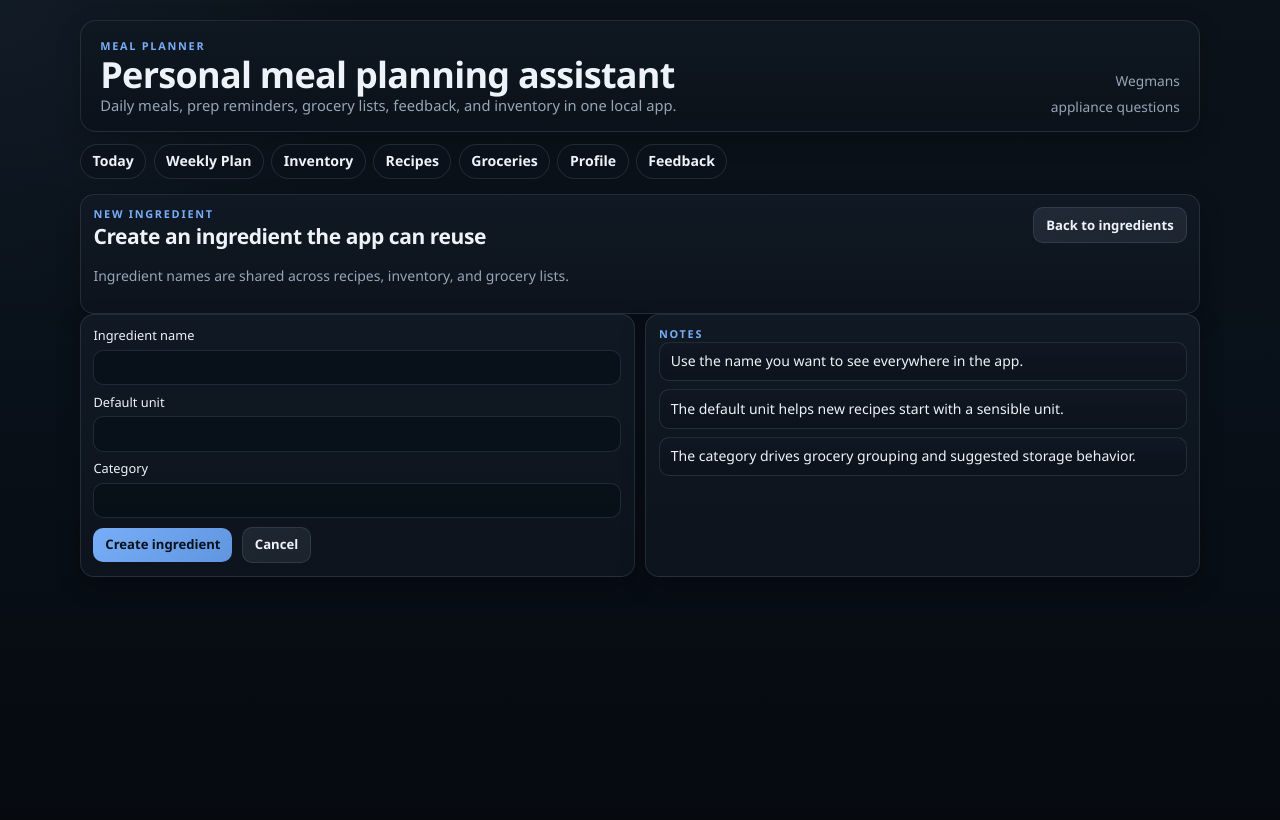
After one commit to mattdh12/meal_planner, a FastAPI app: template src/meal_planner/web/templates/ingredient_form.html in a window 1280 px wide. The commit adds this page. Run offline with FastAPI, Linux system fonts and the light colour scheme; the template is opened without the code that fills it, so the values that code supplies are empty.

Commit message:
Add in-app ingredient and supplement management

```diff
--- a/src/meal_planner/web/app.py
+++ b/src/meal_planner/web/app.py
@@ -14,11 +14,15 @@ from meal_planner.services import (
     ApplianceService,
     FeedbackService,
     GroceryService,
+    IngredientService,
+    IngredientValidationError,
     InventoryService,
     PlannerService,
     ProfileService,
     RecipeService,
     RecipeValidationError,
+    SupplementService,
+    SupplementValidationError,
 )
 from meal_planner.storage import Database, PlannedMeal
 
@@ -109,6 +113,38 @@ def _recipe_form_values(recipe=None, ingredient_lines: str = "", appliance_lines
     }
 
 
+def _ingredient_form_values(ingredient=None, form_data: dict | None = None) -> dict:
+    if form_data is not None:
+        return form_data
+    if ingredient is None:
+        return {"name": "", "default_unit": "count", "category": "Pantry"}
+    return {
+        "name": ingredient.name,
+        "default_unit": ingredient.default_unit,
+        "category": ingredient.category,
+    }
+
+
+def _supplement_form_values(supplement=None, form_data: dict | None = None) -> dict:
+    if form_data is not None:
+        return form_data
+    if supplement is None:
+        return {
+            "name": "",
+            "category": "Supplement",
+            "recommended": False,
+            "dosage": "",
+            "notes": "",
+        }
+    return {
+        "name": supplement.name,
+        "category": supplement.category,
+        "recommended": supplement.recommended,
+        "dosage": supplement.dosage,
+        "notes": supplement.notes,
+    }
+
+
 def create_app(database_path: Path | None = None) -> FastAPI:
     app = FastAPI(title="Meal Planner", version="0.1.0")
     app.state.database = Database(database_path=database_path)
@@ -149,6 +185,48 @@ def create_app(database_path: Path | None = None) -> FastAPI:
             )
             return app.state.templates.TemplateResponse(request, "recipe_form.html", context, status_code=status_code)
 
+    def _render_ingredient_form(
+        request: Request,
+        ingredient=None,
+        form_values: dict | None = None,
+        error_message: str | None = None,
+        status_code: int = 200,
+    ) -> object:
+        with app.state.database.session() as session:
+            ingredient_service = IngredientService(session)
+            profile_service = ProfileService(session)
+            appliance_service = ApplianceService(session)
+            context = _base_context(request, profile_service.get_profile(), len(appliance_service.unresolved()))
+            context.update(
+                {
+                    "ingredient": ingredient,
+                    "form_values": _ingredient_form_values(ingredient=ingredient, form_data=form_values),
+                    "error_message": error_message,
+                    "categories": ingredient_service.categories(),
+                }
+            )
+            return app.state.templates.TemplateResponse(request, "ingredient_form.html", context, status_code=status_code)
+
+    def _render_supplement_form(
+        request: Request,
+        supplement=None,
+        form_values: dict | None = None,
+        error_message: str | None = None,
+        status_code: int = 200,
+    ) -> object:
+        with app.state.database.session() as session:
+            profile_service = ProfileService(session)
+            appliance_service = ApplianceService(session)
+            context = _base_context(request, profile_service.get_profile(), len(appliance_service.unresolved()))
+            context.update(
+                {
+                    "supplement": supplement,
+                    "form_values": _supplement_form_values(supplement=supplement, form_data=form_values),
+                    "error_message": error_message,
+                }
+            )
+            return app.state.templates.TemplateResponse(request, "supplement_form.html", context, status_code=status_code)
+
     @app.get("/")
     async def root() -> RedirectResponse:
         return RedirectResponse(url="/today", status_code=303)
@@ -173,7 +251,7 @@ def create_app(database_path: Path | None = None) -> FastAPI:
                     "grocery_list": grocery_list,
                     "recent_events": inventory_service.recent_events(),
                     "suggestions": feedback_service.dashboard_context()["suggestions"],
-                    "recommended_supplements": recipe_service.recommended_supplements(),
+                    "recommended_supplements": SupplementService(session).recommended_supplements(),
                 }
             )
             return app.state.templates.TemplateResponse(request, "today.html", context)
@@ -265,6 +343,70 @@ def create_app(database_path: Path | None = None) -> FastAPI:
             InventoryService(session).adjust_inventory_item(item_key, quantity, location, reason, mode=mode, unit=unit)
             GroceryService(session).generate_weekly_list(start_of_week(date.today()), regenerate=True)
         return RedirectResponse(url="/inventory", status_code=303)
+
+    @app.get("/ingredients")
+    async def ingredients(request: Request) -> object:
+        with app.state.database.session() as session:
+            ingredient_service = IngredientService(session)
+            profile_service = ProfileService(session)
+            appliance_service = ApplianceService(session)
+            context = _base_context(request, profile_service.get_profile(), len(appliance_service.unresolved()))
+            context.update({"ingredients": ingredient_service.list_ingredients()})
+            return app.state.templates.TemplateResponse(request, "ingredients.html", context)
+
+    @app.get("/ingredients/new")
+    async def new_ingredient(request: Request) -> object:
+        return _render_ingredient_form(request)
+
+    @app.post("/ingredients/new")
+    async def create_ingredient(request: Request) -> object:
+        form = await request.form()
+        form_values = {
+            "name": str(form.get("name") or "").strip(),
+            "default_unit": str(form.get("default_unit") or "").strip(),
+            "category": str(form.get("category") or "").strip(),
+        }
+        try:
+            with app.state.database.session() as session:
+                ingredient = IngredientService(session).upsert_ingredient(form_values)
+                GroceryService(session).generate_weekly_list(start_of_week(date.today()), regenerate=True)
+            return RedirectResponse(url=f"/ingredients/{ingredient.id}/edit", status_code=303)
+        except IngredientValidationError as exc:
+            return _render_ingredient_form(request, form_values=form_values, error_message=str(exc), status_code=400)
+
+    @app.get("/ingredients/{ingredient_id}/edit")
+    async def edit_ingredient(ingredient_id: int, request: Request) -> object:
+        with app.state.database.session() as session:
+            ingredient = IngredientService(session).get_ingredient(ingredient_id)
+        if ingredient is None:
+            raise HTTPException(status_code=404)
+        return _render_ingredient_form(request, ingredient=ingredient)
+
+    @app.post("/ingredients/{ingredient_id}/edit")
+    async def update_ingredient(ingredient_id: int, request: Request) -> object:
+        form = await request.form()
+        form_values = {
+            "name": str(form.get("name") or "").strip(),
+            "default_unit": str(form.get("default_unit") or "").strip(),
+            "category": str(form.get("category") or "").strip(),
+        }
+        try:
+            with app.state.database.session() as session:
+                IngredientService(session).upsert_ingredient(form_values, ingredient_id=ingredient_id)
+                GroceryService(session).generate_weekly_list(start_of_week(date.today()), regenerate=True)
+            return RedirectResponse(url="/ingredients", status_code=303)
+        except IngredientValidationError as exc:
+            with app.state.database.session() as session:
+                ingredient = IngredientService(session).get_ingredient(ingredient_id)
+            if ingredient is None:
+                raise HTTPException(status_code=404)
+            return _render_ingredient_form(
+                request,
+                ingredient=ingredient,
+                form_values=form_values,
+                error_message=str(exc),
+                status_code=400,
+            )
 
     @app.get("/recipes")
     async def recipes(request: Request) -> object:
@@ -571,18 +713,84 @@ def create_app(database_path: Path | None = None) -> FastAPI:
         with app.state.database.session() as session:
             profile_service = ProfileService(session)
             appliance_service = ApplianceService(session)
-            recipe_service = RecipeService(session)
+            supplement_service = SupplementService(session)
             feedback_service = FeedbackService(session, app.state.ai_adapter)
             context = _base_context(request, profile_service.get_profile(), len(appliance_service.unresolved()))
             context.update(feedback_service.dashboard_context())
-            context.update({"supplements": recipe_service.list_supplements()})
+            context.update({"supplements": supplement_service.list_supplements()})
             return app.state.templates.TemplateResponse(request, "feedback.html", context)
+
+    @app.get("/supplements")
+    async def supplements(request: Request) -> object:
+        with app.state.database.session() as session:
+            profile_service = ProfileService(session)
+            appliance_service = ApplianceService(session)
+            supplement_service = SupplementService(session)
+            context = _base_context(request, profile_service.get_profile(), len(appliance_service.unresolved()))
+            context.update({"supplements": supplement_service.list_supplements()})
+            return app.state.templates.TemplateResponse(request, "supplements.html", context)
+
+    @app.get("/supplements/new")
+    async def new_supplement(request: Request) -> object:
+        return _render_supplement_form(request)
+
+    @app.post("/supplements/new")
+    async def create_supplement(request: Request) -> object:
+        form = await request.form()
+        form_values = {
+            "name": str(form.get("name") or "").strip(),
+            "category": str(form.get("category") or "").strip(),
+            "recommended": form.get("recommended") is not None,
+            "dosage": str(form.get("dosage") or "").strip(),
+            "notes": str(form.get("notes") or "").strip(),
+        }
+        try:
+            with app.state.database.session() as session:
+                supplement = SupplementService(session).upsert_supplement(form_values)
+            return RedirectResponse(url=f"/supplements/{supplement.id}/edit", status_code=303)
+        except SupplementValidationError as exc:
+            return _render_supplement_form(request, form_values=form_values, error_message=str(exc), status_code=400)
+
+    @app.get("/supplements/{supplement_id}/edit")
+    async def edit_supplement(supplement_id: int, request: Request) -> object:
+        with app.state.database.session() as session:
+            supplement = SupplementService(session).get_supplement(supplement_id)
+        if supplement is None:
+            raise HTTPException(status_code=404)
+        return _render_supplement_form(request, supplement=supplement)
+
+    @app.post("/supplements/{supplement_id}/edit")
+    async def update_supplement(supplement_id: int, request: Request) -> object:
+        form = await request.form()
+        form_values = {
+            "name": str(form.get("name") or "").strip(),
+            "category": str(form.get("category") or "").strip(),
+            "recommended": form.get("recommended") is not None,
+            "dosage": str(form.get("dosage") or "").strip(),
+            "notes": str(form.get("notes") or "").strip(),
+        }
+        try:
+            with app.state.database.session() as session:
+                SupplementService(session).upsert_supplement(form_values, supplement_id=supplement_id)
+            return RedirectResponse(url="/supplements", status_code=303)
+        except SupplementValidationError as exc:
+            with app.state.database.session() as session:
+                supplement = SupplementService(session).get_supplement(supplement_id)
+            if supplement is None:
+                raise HTTPException(status_code=404)
+            return _render_supplement_form(
+                request,
+                supplement=supplement,
+                form_values=form_values,
+                error_message=str(exc),
+                status_code=400,
+            )
 
     @app.post("/feedback/supplements/{supplement_id}")
     async def supplement_feedback(supplement_id: int, request: Request) -> RedirectResponse:
         form = await request.form()
         with app.state.database.session() as session:
-            RecipeService(session).add_supplement_feedback(
+            SupplementService(session).add_feedback(
                 supplement_id=supplement_id,
                 rating=int(str(form.get("rating") or 3)),
                 notes=str(form.get("notes") or ""),
--- /dev/null
+++ b/src/meal_planner/web/templates/ingredient_form.html
@@ -0,0 +1,59 @@
+{% extends "base.html" %}
+
+{% block title %}{{ "Edit Ingredient" if ingredient else "New Ingredient" }} | Meal Planner{% endblock %}
+
+{% block content %}
+<section class="card">
+  <div class="row-between">
+    <div>
+      <p class="eyebrow">{{ "Edit ingredient" if ingredient else "New ingredient" }}</p>
+      <h2>{{ ingredient.name if ingredient else "Create an ingredient the app can reuse" }}</h2>
+      <p class="muted">Ingredient names are shared across recipes, inventory, and grocery lists.</p>
+    </div>
+    <a class="button-link secondary" href="/ingredients">Back to ingredients</a>
+  </div>
+  {% if error_message %}
+  <div class="callout error-callout">
+    <strong>Could not save ingredient</strong>
+    <p>{{ error_message }}</p>
+  </div>
+  {% endif %}
+</section>
+
+<section class="grid two">
+  <article class="card">
+    <form method="post" action="{% if ingredient %}/ingredients/{{ ingredient.id }}/edit{% else %}/ingredients/new{% endif %}">
+      <label>
+        Ingredient name
+        <input type="text" name="name" value="{{ form_values.name }}" required>
+      </label>
+      <label>
+        Default unit
+        <input type="text" name="default_unit" value="{{ form_values.default_unit }}" required>
+      </label>
+      <label>
+        Category
+        <input list="ingredient-categories" name="category" value="{{ form_values.category }}" required>
+      </label>
+      <datalist id="ingredient-categories">
+        {% for category in categories %}
+        <option value="{{ category }}"></option>
+        {% endfor %}
+      </datalist>
+      <div class="row-actions">
+        <button type="submit">{% if ingredient %}Save ingredient{% else %}Create ingredient{% endif %}</button>
+        <a class="button-link secondary" href="/ingredients">Cancel</a>
+      </div>
+    </form>
+  </article>
+
+  <article class="card">
+    <p class="eyebrow">Notes</p>
+    <ul class="simple-list">
+      <li class="meal-item">Use the name you want to see everywhere in the app.</li>
+      <li class="meal-item">The default unit helps new recipes start with a sensible unit.</li>
+      <li class="meal-item">The category drives grocery grouping and suggested storage behavior.</li>
+    </ul>
+  </article>
+</section>
+{% endblock %}
--- a/src/meal_planner/web/templates/recipes.html
+++ b/src/meal_planner/web/templates/recipes.html
@@ -10,7 +10,10 @@
       <h2>Meals the planner can actually use</h2>
       <p class="muted">This is the reusable recipe catalog the planner scores against your rules, inventory, and feedback.</p>
     </div>
-    <a class="button-link" href="/recipes/new">Add recipe</a>
+    <div class="row-actions">
+      <a class="button-link secondary" href="/ingredients">Manage ingredients</a>
+      <a class="button-link" href="/recipes/new">Add recipe</a>
+    </div>
   </div>
 </section>
 
```
Also changed, not shown: src/meal_planner/services.py (+130 -0 lines), src/meal_planner/web/templates/feedback.html (+7 -2 lines), src/meal_planner/web/templates/ingredients.html (added, +30 -0 lines), src/meal_planner/web/templates/inventory.html (+7 -2 lines), src/meal_planner/web/templates/supplement_form.html (added, +62 -0 lines), src/meal_planner/web/templates/supplements.html (added, +37 -0 lines), tests/test_routes.py (+64 -2 lines), tests/test_services.py (+31 -1 lines).
